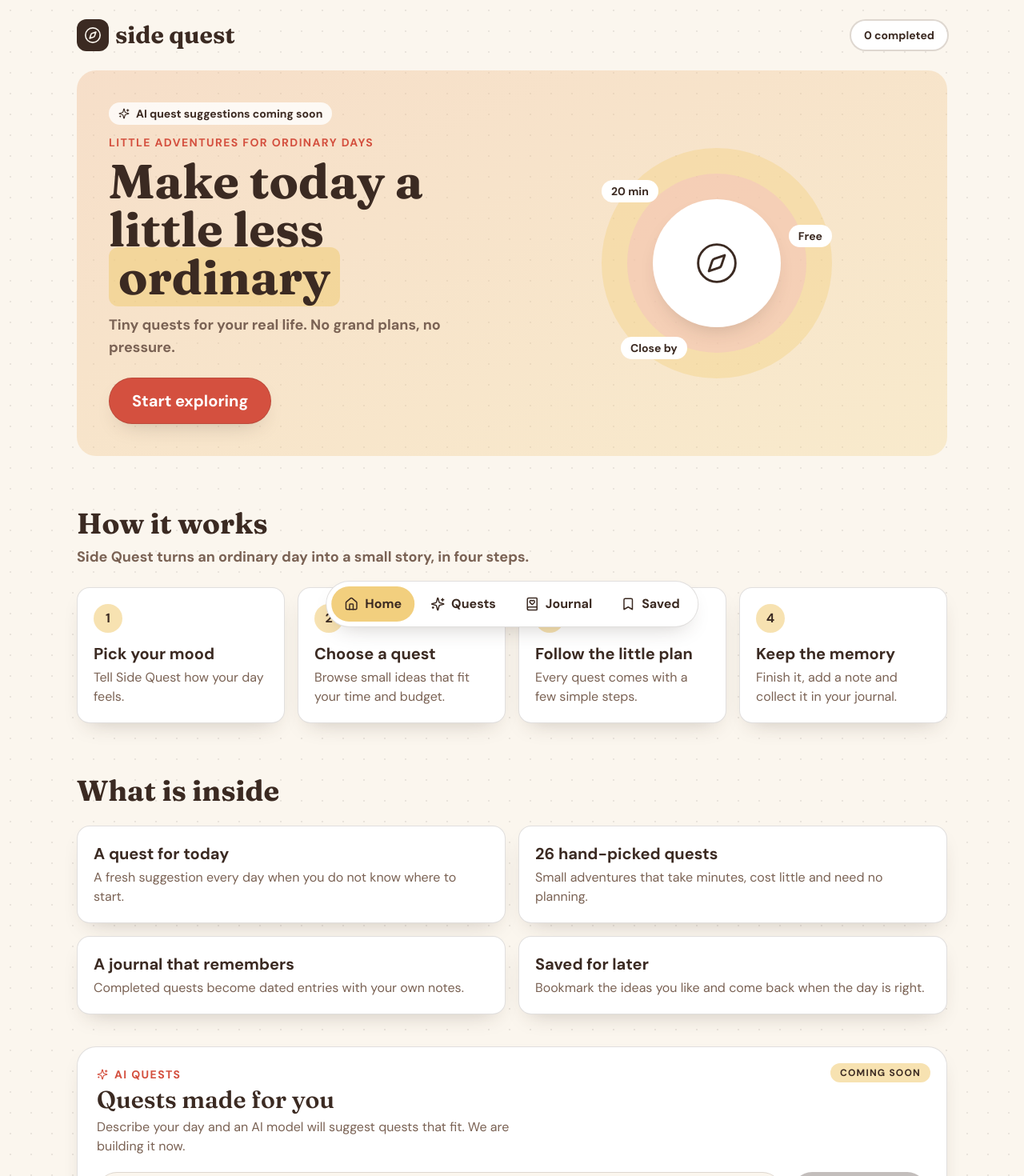
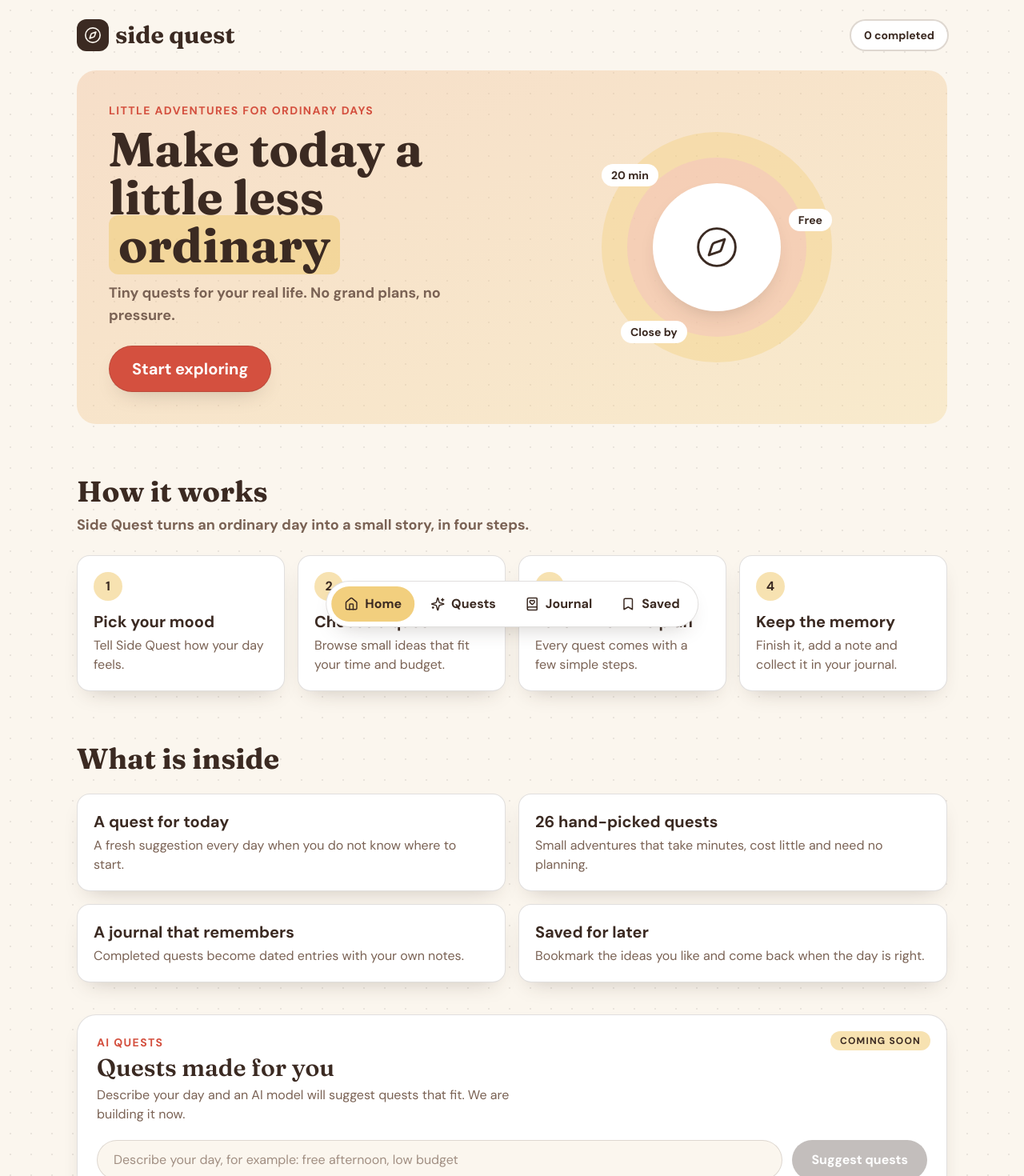
Before and after one commit to Wuraola-Adebisi/Side-Quest, a React (Vite) app: page / in a window 1280 px wide. Shown: the top 1470 px of the page at 80% size. Built offline with nearby package versions, Linux system fonts and the light colour scheme.

Commit message:
Remove sparkle icons and hero eyebrow

```diff
--- a/src/pages/Home.tsx
+++ b/src/pages/Home.tsx
@@ -1,4 +1,4 @@
-import { Compass, Sparkles } from 'lucide-react'
+import { Compass } from 'lucide-react'
 import { Reveal } from '../components/fx'
 import { quests } from '../data'
 
@@ -21,7 +21,6 @@ export default function Home() {
     <main>
       <section className="relative mt-6 grid items-center gap-4 overflow-hidden rounded-3xl bg-gradient-to-br from-apricot/40 to-sunny/30 p-6 sm:p-10 md:grid-cols-2">
             <div>
-              <span className="mb-3 inline-flex items-center gap-2 rounded-full bg-white/80 px-3 py-1 text-sm font-bold"><Sparkles size={14} />AI quest suggestions coming soon</span>
               <p className="text-sm font-bold uppercase tracking-widest text-tomato">little adventures for ordinary days</p>
               <h1 className="mt-2 font-display text-5xl font-bold leading-[1.05] sm:text-6xl">Make today a little less <span className="rounded-xl bg-sunny/60 px-3">ordinary</span></h1>
               <p className="mt-4 max-w-md text-lg font-semibold text-plum-soft">Tiny quests for your real life. No grand plans, no pressure.</p>
@@ -63,7 +62,7 @@ export default function Home() {
 
       <Reveal className="mt-10"><section aria-labelledby="ai-title" className="relative rounded-3xl border border-plum/15 bg-white p-6 shadow-pop">
             <span className="absolute right-5 top-5 rounded-full bg-sunny/60 px-3 py-1 text-xs font-bold uppercase tracking-widest">Coming soon</span>
-            <p className="flex items-center gap-2 text-sm font-bold uppercase tracking-widest text-tomato"><Sparkles size={14} />AI quests</p>
+            <p className="text-sm font-bold uppercase tracking-widest text-tomato">AI quests</p>
             <h2 id="ai-title" className="mt-1 font-display text-3xl font-semibold">Quests made for you</h2>
             <p className="mt-1 max-w-xl text-plum-soft">Describe your day and an AI model will suggest quests that fit. We are building it now.</p>
             <div className="mt-5 flex flex-col gap-3 sm:flex-row">
```
